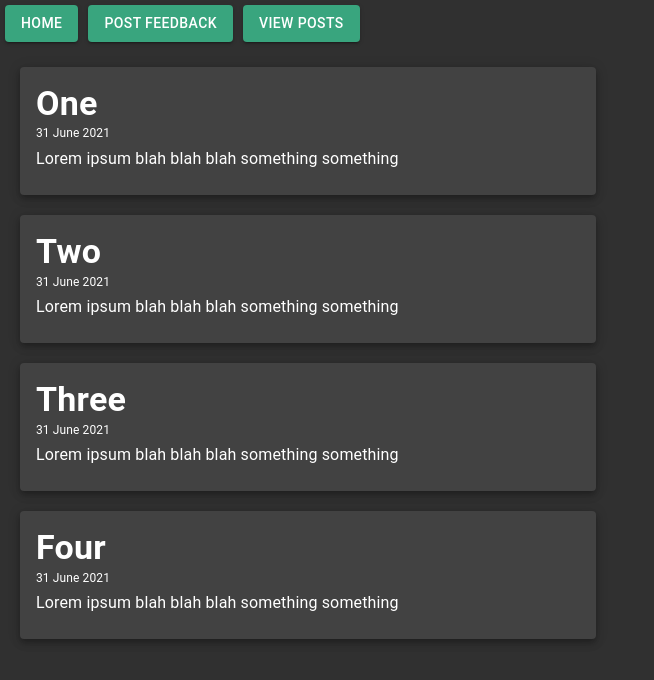
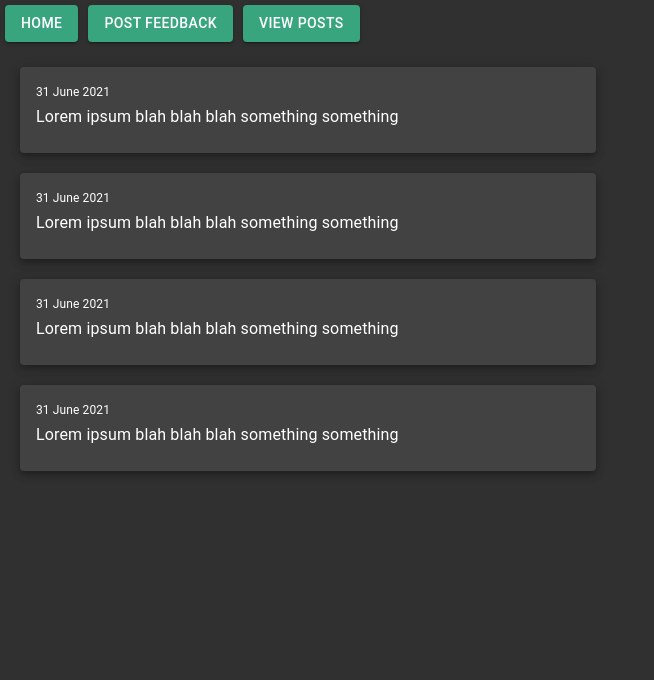
Before and after one commit to lithobraking/icebox, a React (Create React App) app in the folder client/: page /Posts in a window 1280 px wide. Shown: the top 680 px of the page, without its empty margins (0-654 px from the left). Built offline with nearby package versions, Linux system fonts and the light colour scheme; no server answers.

Commit message:
added axios for http reqest handling

```diff
--- a/client/package.json
+++ b/client/package.json
@@ -10,6 +10,7 @@
     "@testing-library/jest-dom": "^5.11.9",
     "@testing-library/react": "^11.2.5",
     "@testing-library/user-event": "^12.7.0",
+    "axios": "^0.21.1",
     "moment": "^2.29.1",
     "react": "^17.0.1",
     "react-dom": "^17.0.1",
--- /dev/null
+++ b/client/src/components/DisplayPosts.js
@@ -0,0 +1,27 @@
+import React, { useState } from 'react';
+import Post from './Post';
+
+
+const PostList = ({ posts }) => {
+
+    if (posts.length > 0) {
+        return (
+            <div>
+                {posts.map((post) => {
+                    return (
+                        <div>
+                            <Post
+                                date={post.date}
+                                body={post.body}
+                            />
+                        </div>
+                    )
+                })}
+            </div>
+        )
+    } else {
+        return <h3>No posts to display yet.</h3>
+    }
+}
+
+export default PostList;
--- a/client/src/components/PostList.js
+++ /dev/null
@@ -1,24 +0,0 @@
-import React, { useState } from 'react';
-import Post from './Post';
-
-
-const PostList = ({ posts }) => {
-
-    return (
-        <div>
-            {posts.map((post) => {
-                return (
-                    <div>
-                        <Post
-                            title={post.title}
-                            date={post.date}
-                            body={post.body}
-                        />
-                    </div>
-                )
-            })}
-        </div>
-    )
-}
-
-export default PostList;
--- a/client/src/components/PostPage.js
+++ b/client/src/components/PostPage.js
@@ -1,5 +1,6 @@
 import React from 'react';
-import PostList from './PostList';
+import PostList from './DisplayPosts';
+import axios from 'axios';
 
 
 const PostPage = () => {
@@ -29,9 +30,17 @@ const PostPage = () => {
         }
     }
 
+    const [posts, setPosts] = '';
 
-    return(
-        <PostList posts={testPosts.posts}/>
+    axios.get('http://localhost:3001/api/v1/posts/')
+        .then((res) => {
+            console.log(res);
+            setPosts(res.data)
+        })
+        .catch(error => console.log(error));
+    console.log(posts);
+    return (
+        <PostList key={testPosts.title} posts={testPosts.posts} />
     )
 }
 
```
Also changed, not shown: 1 other file (tests, documents, lock files or other folders).
